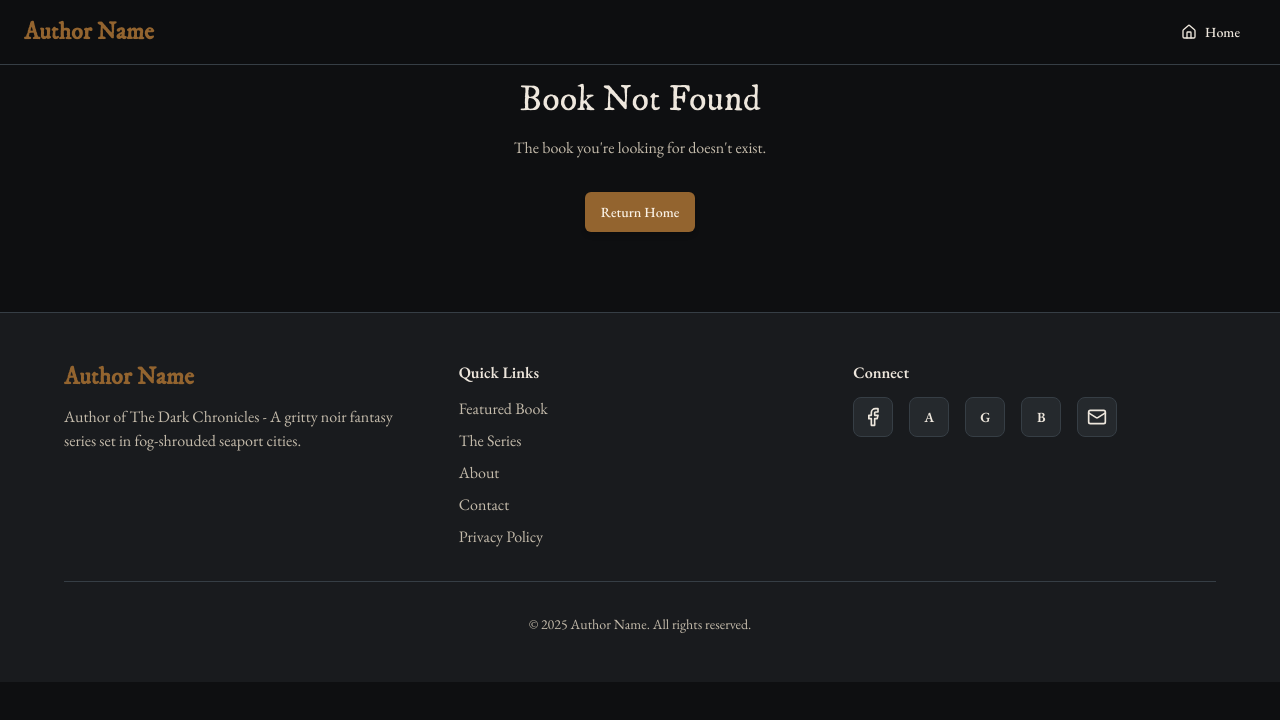
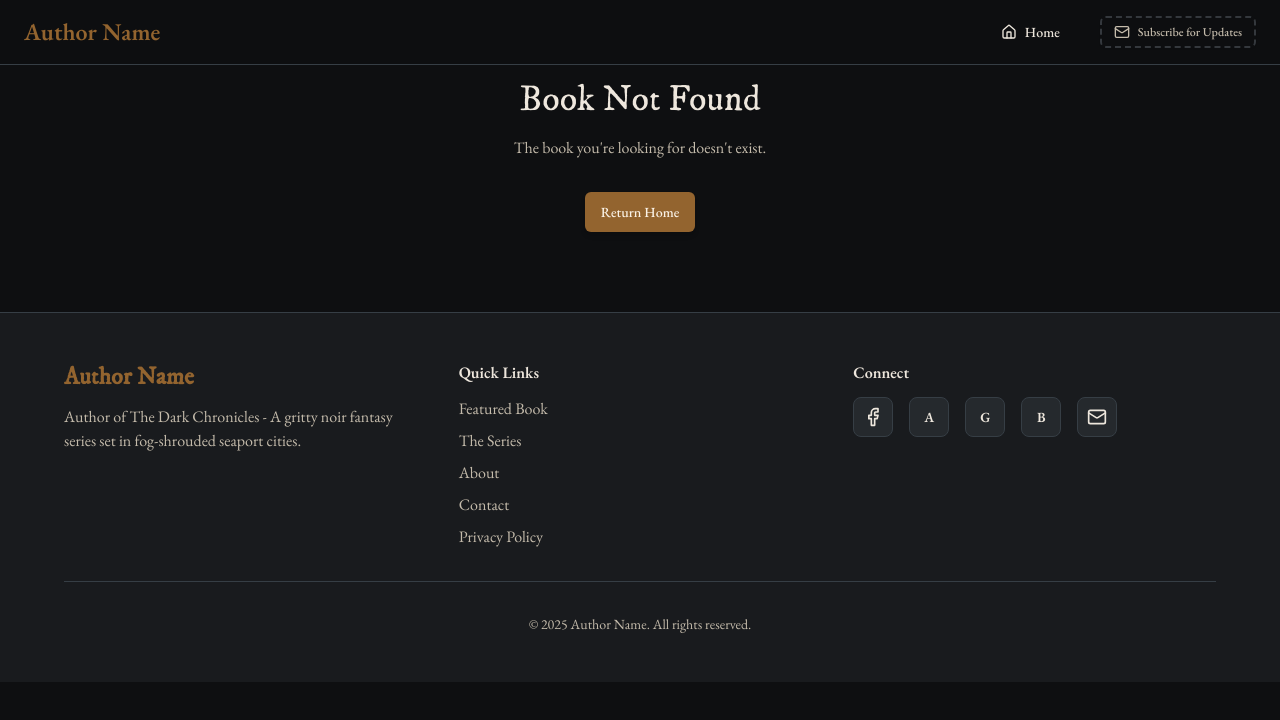
Before and after one commit to kloodhu/project-gritty-noir-fantasy-author-website-5r2bnbdn, a React (Vite) app: page /book/1 in a window 1280 px wide. Shown: the top 720 px of the page. Built offline with nearby package versions, Linux system fonts and the light colour scheme.

Commit message:
Update header layout and styling

```diff
--- a/src/App.tsx
+++ b/src/App.tsx
@@ -23,9 +23,9 @@ function HomePage() {
       <Navbar />
       <main>
         <HeroSection />
+        <AboutSection />
         <SeriesSection />
         <ReviewsSection />
-        <AboutSection />
         <ContactSection />
         <NewsletterSection />
       </main>
--- a/src/components/HeroSection.tsx
+++ b/src/components/HeroSection.tsx
@@ -1,5 +1,5 @@
 import { Button } from './ui/button'
-import { ShoppingCart, Mail } from 'lucide-react'
+import { ShoppingCart } from 'lucide-react'
 import { Link } from 'react-router-dom'
 import { booksData } from '@/data/books'
 import { BookCover } from './BookCover'
@@ -88,15 +88,6 @@ export function HeroSection() {
                   Learn More
                 </Button>
               </Link>
-              <Button
-                size="lg"
-                variant="outline"
-                className="border-dashed border-muted text-muted-foreground hover:border-accent hover:text-accent"
-                onClick={() => document.getElementById('newsletter')?.scrollIntoView({ behavior: 'smooth' })}
-              >
-                <Mail className="mr-2 h-5 w-5" />
-                Subscribe for Updates
-              </Button>
             </div>
           </div>
         </div>
--- a/src/components/Navbar.tsx
+++ b/src/components/Navbar.tsx
@@ -1,5 +1,5 @@
 import { useState } from 'react'
-import { Menu, X, Home } from 'lucide-react'
+import { Menu, X, Home, Mail } from 'lucide-react'
 import { useLocation, useNavigate } from 'react-router-dom'
 import { Button } from './ui/button'
 
@@ -26,6 +26,18 @@ export function Navbar() {
     setIsMenuOpen(false)
   }
 
+  const handleNewsletterClick = () => {
+    if (isHomePage) {
+      document.getElementById('newsletter')?.scrollIntoView({ behavior: 'smooth' })
+    } else {
+      navigate('/')
+      setTimeout(() => {
+        document.getElementById('newsletter')?.scrollIntoView({ behavior: 'smooth' })
+      }, 100)
+    }
+    setIsMenuOpen(false)
+  }
+
   return (
     <nav className="fixed top-0 left-0 right-0 z-50 bg-background/95 backdrop-blur-sm border-b border-border">
       <div className="container mx-auto px-4 sm:px-6">
@@ -33,7 +45,7 @@ export function Navbar() {
           {/* Logo/Author Name */}
           <button
             onClick={handleLogoClick}
-            className="font-serif text-xl sm:text-2xl font-bold text-primary hover:text-primary/80 transition-colors"
+            className="text-xl sm:text-2xl font-semibold text-primary hover:text-primary/80 transition-colors"
           >
             Author Name
           </button>
@@ -83,6 +95,15 @@ export function Navbar() {
                 Home
               </Button>
             )}
+            <Button
+              onClick={handleNewsletterClick}
+              size="sm"
+              variant="outline"
+              className="border-dashed border-muted text-muted-foreground hover:border-accent hover:text-accent"
+            >
+              <Mail className="h-4 w-4" />
+              Subscribe for Updates
+            </Button>
           </div>
 
           {/* Mobile Menu Button */}
@@ -142,6 +163,14 @@ export function Navbar() {
                   Home
                 </Button>
               )}
+              <Button
+                onClick={handleNewsletterClick}
+                variant="outline"
+                className="w-full border-dashed border-muted text-muted-foreground hover:border-accent hover:text-accent"
+              >
+                <Mail className="h-4 w-4" />
+                Subscribe for Updates
+              </Button>
             </div>
           </div>
         )}
--- a/src/index.css
+++ b/src/index.css
@@ -205,3 +205,9 @@
 .ember-glow {
   animation: emberPulse 3.6s ease-in-out infinite;
 }
+
+/* Hide the auto-injected "Made with Blink" badge */
+.blink-badge,
+a[href*="blink.new"][aria-label*="Blink"] {
+  display: none !important;
+}
```
